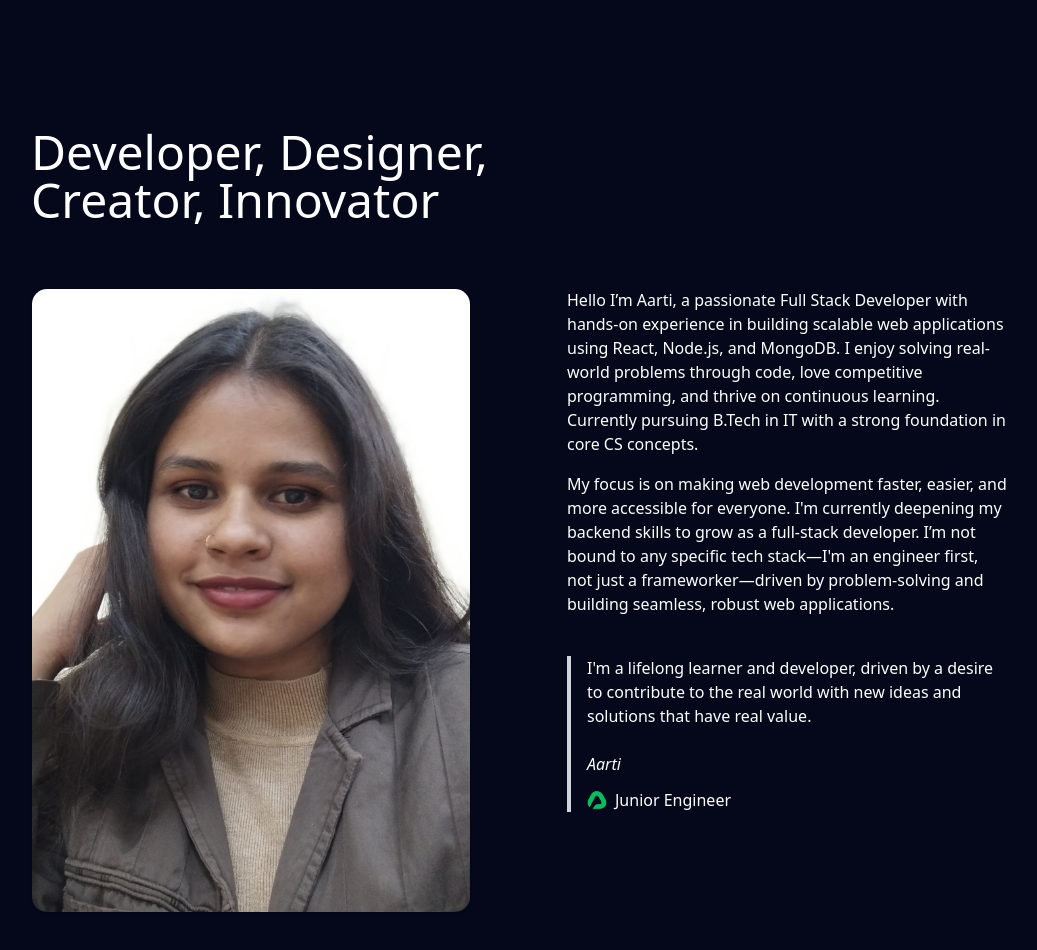
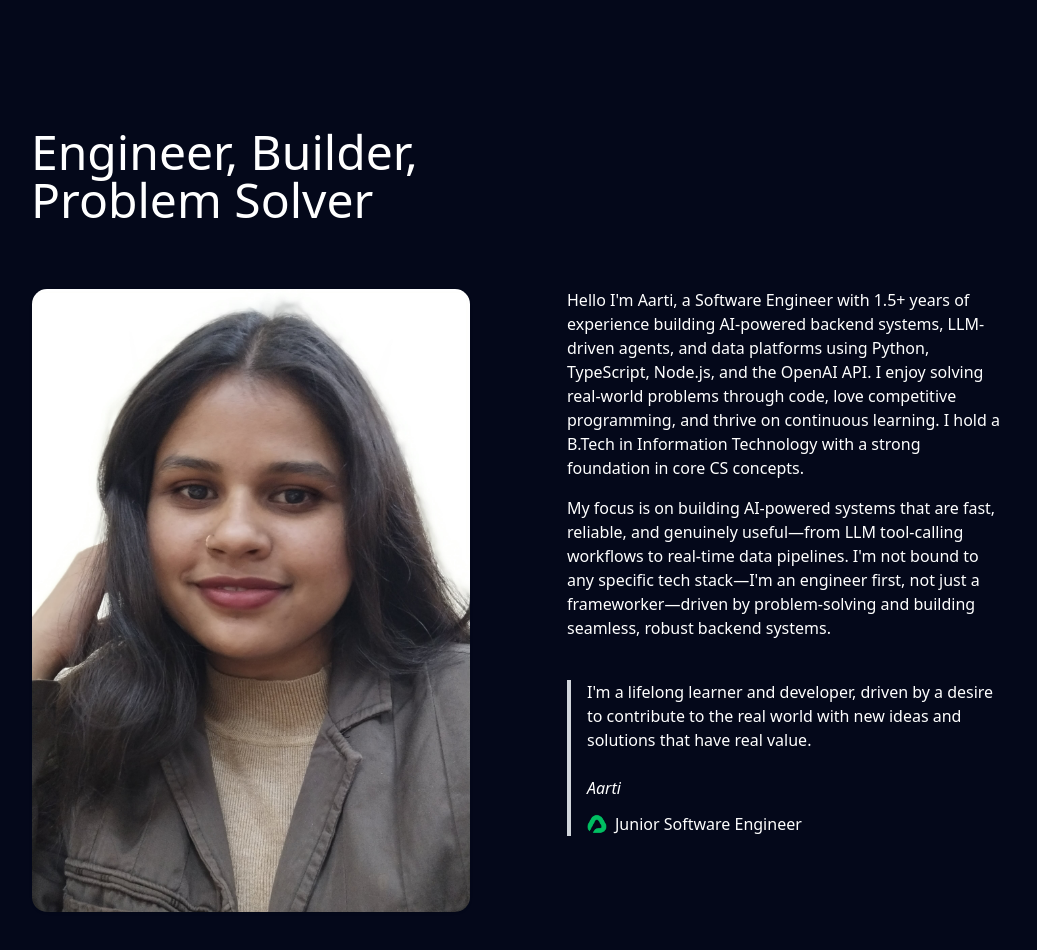
Before and after one commit to Aartisushmesh29/My_Portfolio, a React (Vite) app: page / in a window 1280 px wide. Shown: the part 800-1750 px from the top of the page, without its empty margins (121-1158 px from the left). Built offline with nearby package versions, Linux system fonts and the light colour scheme.

Commit message:
Update About.jsx

```diff
--- a/src/pages/About/About.jsx
+++ b/src/pages/About/About.jsx
@@ -7,7 +7,7 @@ export default function About() {
       <section id="about" className="py-16 md:py-32  text-white bg-[#04081A]">
         <div className="mx-auto max-w-5xl space-y-8 px-6 md:space-y-16">
           <h2 className="relative z-10 max-w-xl text-4xl font-medium lg:text-5xl text-white">
-            Developer, Designer, Creator, Innovator
+            Engineer, Builder, Problem Solver
           </h2>
           <div className="grid gap-6 sm:grid-cols-2 md:gap-12 lg:gap-24">
             <div className="relative mb-6 sm:mb-0">
@@ -24,10 +24,10 @@ export default function About() {
 
             <div className="relative space-y-4">
               <p className="text-white">
-                Hello I’m Aarti, a passionate Full Stack Developer with hands-on experience in building scalable web applications using React, Node.js, and MongoDB. I enjoy solving real-world problems through code, love competitive programming, and thrive on continuous learning. Currently pursuing B.Tech in IT with a strong foundation in core CS concepts.
+                Hello I'm Aarti, a Software Engineer with 1.5+ years of experience building AI-powered backend systems, LLM-driven agents, and data platforms using Python, TypeScript, Node.js, and the OpenAI API. I enjoy solving real-world problems through code, love competitive programming, and thrive on continuous learning. I hold a B.Tech in Information Technology with a strong foundation in core CS concepts.
               </p>
               <p className="text-white">
-                My focus is on making web development faster, easier, and more accessible for everyone. I'm currently deepening my backend skills to grow as a full-stack developer. I’m not bound to any specific tech stack—I'm an engineer first, not just a frameworker—driven by problem-solving and building seamless, robust web applications.
+                My focus is on building AI-powered systems that are fast, reliable, and genuinely useful—from LLM tool-calling workflows to real-time data pipelines. I'm not bound to any specific tech stack—I'm an engineer first, not just a frameworker—driven by problem-solving and building seamless, robust backend systems.
               </p>
 
               <div className="pt-6">
@@ -46,11 +46,11 @@ export default function About() {
                       <img
                         className="h-5 w-fit"
                         src={OlovaLogo}
-                        alt="Olova Logo"
+                        alt="RavenCast Labs Logo"
                         height="20"
                         width="auto"
                       />
-                      <span className="text-white">Junior Engineer</span>
+                      <span className="text-white">Junior Software Engineer</span>
                     </div>
                   </div>
                 </blockquote>
```
